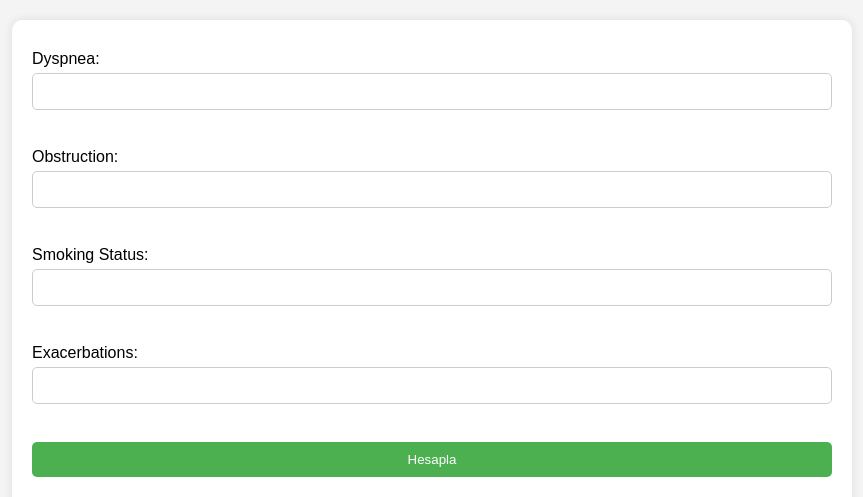
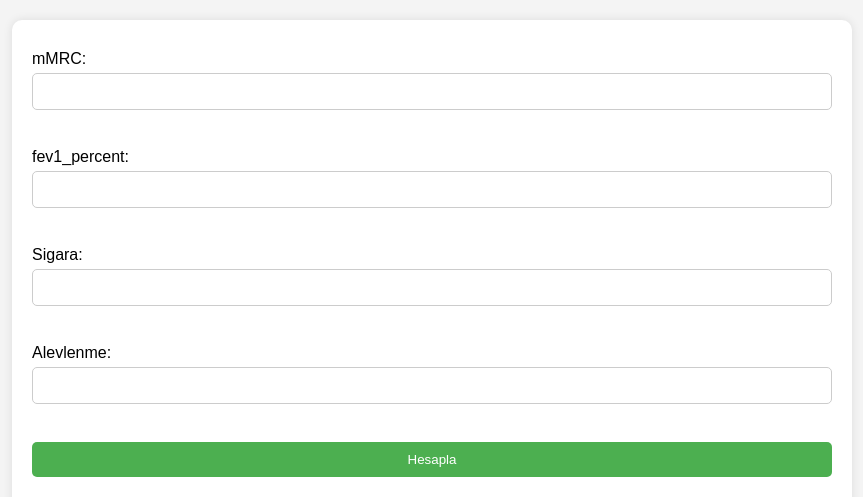
Before and after one commit to MuMSuZ/pulmo, a Flask app: page / in a window 1280 px wide. Shown: the part 120-617 px from the top of the page, without its empty margins (208-1071 px from the left). Run offline with Flask 3, Linux system fonts and the light colour scheme.

Commit message:
update dose

```diff
--- a/koah/dose/templates/dose.html
+++ b/koah/dose/templates/dose.html
@@ -12,13 +12,13 @@
     </header>
     <main>
         <form id="doseForm" onsubmit="calculateDose(event)">
-            <label for="dyspnea">Dyspnea:</label>
+            <label for="dyspnea">mMRC:</label>
             <input type="number" name="dyspnea" min="0" max="3" required><br>
-            <label for="obstruction">Obstruction:</label>
+            <label for="obstruction">fev1_percent:</label>
             <input type="number" name="obstruction" min="0" max="3" required><br>
-            <label for="smoking_status">Smoking Status:</label>
+            <label for="smoking_status">Sigara:</label>
             <input type="number" name="smoking_status" min="0" max="1" required><br>
-            <label for="exacerbations">Exacerbations:</label>
+            <label for="exacerbations">Alevlenme:</label>
             <input type="number" name="exacerbations" min="0" max="2" required><br>
             <button type="submit">Hesapla</button>
         </form>
```
